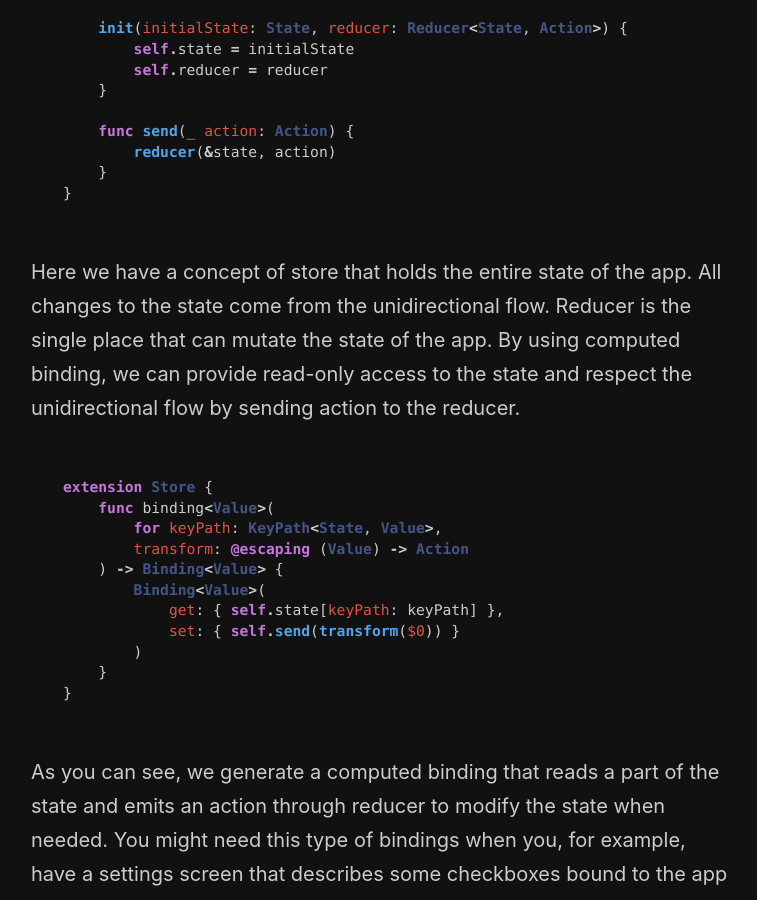
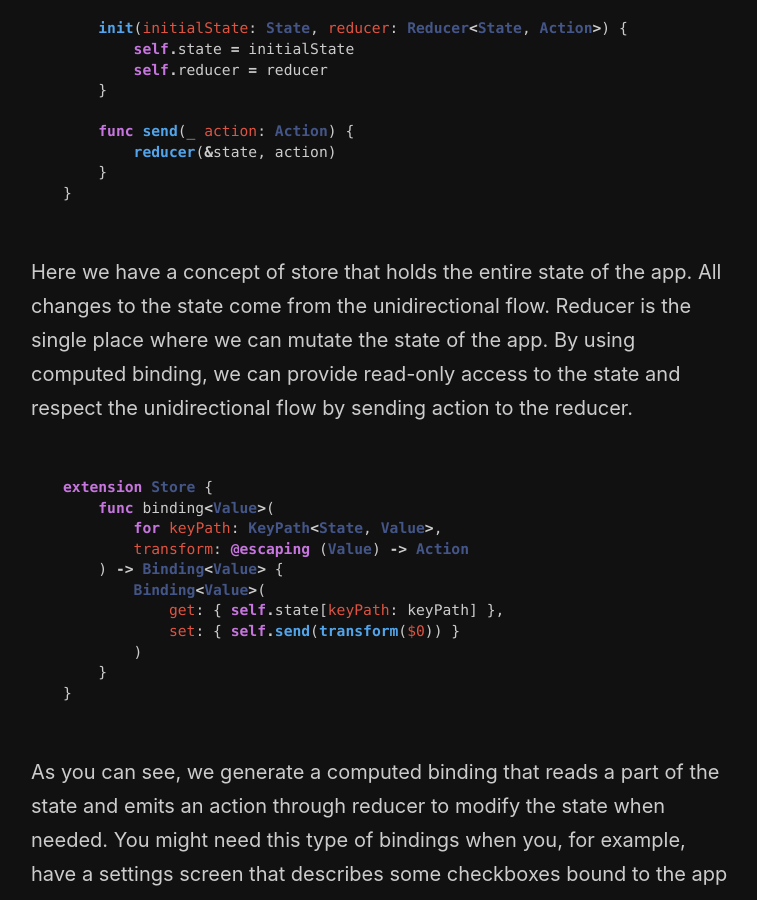
Before and after one commit to mecid/mecid.github.io, a Jekyll site: the page built from _posts/2020-04-08-binding-in-swiftui.md, in a window 1280 px wide and 900 px high, scrolled down 4070 px. Shown: the whole window, without its empty margins (259-1016 px from the left). Built offline with Jekyll 4.4.1, drawn with Linux system fonts in a browser that asks for light colours; some of the changed text lies outside the part shown.

Commit message:
Update 2020-04-08-binding-in-swiftui.md

````diff
--- a/_posts/2020-04-08-binding-in-swiftui.md
+++ b/_posts/2020-04-08-binding-in-swiftui.md
@@ -130,7 +130,7 @@ final class Store<State, Action>: ObservableObject {
 }
 ```
 
-Here we have a concept of store that holds the entire state of the app. All changes to the state come from the unidirectional flow. Reducer is the single place that can mutate the state of the app. By using computed binding, we can provide read-only access to the state and respect the unidirectional flow by sending action to the reducer.
+Here we have a concept of store that holds the entire state of the app. All changes to the state come from the unidirectional flow. Reducer is the single place where we can mutate the state of the app. By using computed binding, we can provide read-only access to the state and respect the unidirectional flow by sending action to the reducer.
 
 ```swift
 extension Store {
````
Also changed, not shown: other parts of _posts/2020-04-08-binding-in-swiftui.md (+1 -1 lines).
